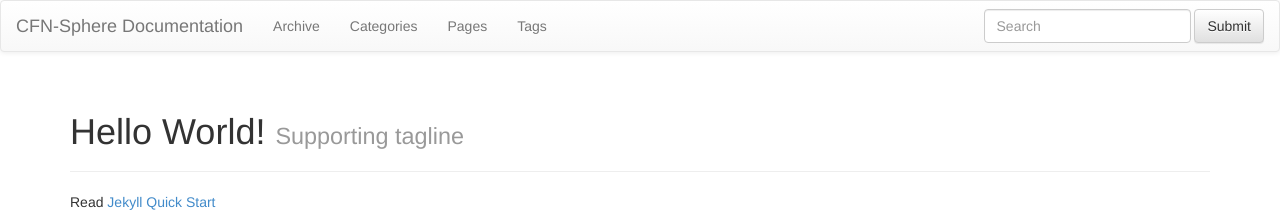
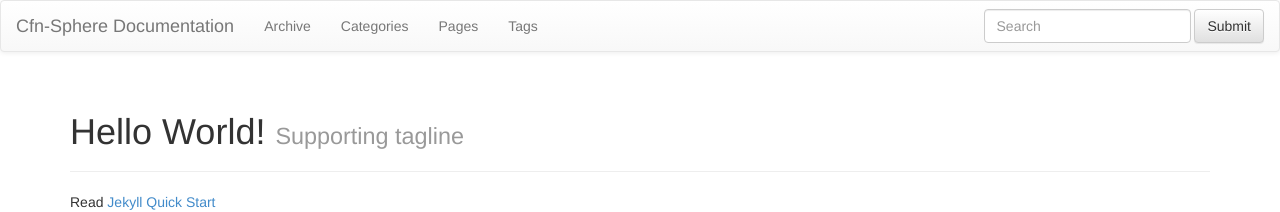
Before and after one commit to cfn-sphere/cfn-sphere.github.io, a Jekyll site: the page built from index.md, in a window 1280 px wide. Shown: the top 212 px of the page. Built offline with Jekyll 4.4.1, drawn with Linux system fonts in a browser that asks for light colours; nearby versions of some CDN libraries; some of the changed lines change nothing that is shown.

Commit message:
some improvements

```diff
--- a/_config.yml
+++ b/_config.yml
@@ -3,12 +3,12 @@
 permalink: /:categories/:year/:month/:day/:title
 
 exclude: [".rvmrc", ".rbenv-version", "README.md", "Rakefile", "changelog.md"]
-highlighter: pygments
+highlighter: rouge
 
 # Themes are encouraged to use these universal variables
 # so be sure to set them if your theme uses them.
 #
-title : CFN-Sphere Documentation
+title : Cfn-Sphere Documentation
 tagline: Site Tagline
 author :
   name : Marco Hoyer
@@ -88,11 +88,6 @@
       site_id : 123
     intensedebate :
       account : 123abc
-    facebook :
-      appid : 123
-      num_posts: 5
-      width: 580
-      colorscheme: light
     duoshuo :
       short_name : jekyllbootstrap
 
@@ -102,17 +97,8 @@
   #
   analytics :
     provider : google
-    gauges :
-        site_id : 'SITE ID'
     google :
-        tracking_id : 'UA-123-12'
-    getclicky :
-      site_id :
-    mixpanel :
-        token : '_MIXPANEL_TOKEN_'
-    piwik :
-        baseURL : 'myserver.tld/piwik' # Piwik installation address (without protocol)
-        idsite : '1'                   # the id of the site on Piwik
+        tracking_id : 'UA-73762405-3'
 
   # Settings for sharing helper.
   # Sharing is for things like tweet, plusone, like, reddit buttons etc.
@@ -120,7 +106,7 @@
   # Set 'provider' to false to turn sharing off globally.
   #
   sharing :
-    provider : false
+    provider : twitter
 
   # Settings for all other include helpers can be defined by creating
   # a hash with key named for the given helper. ex:
```
